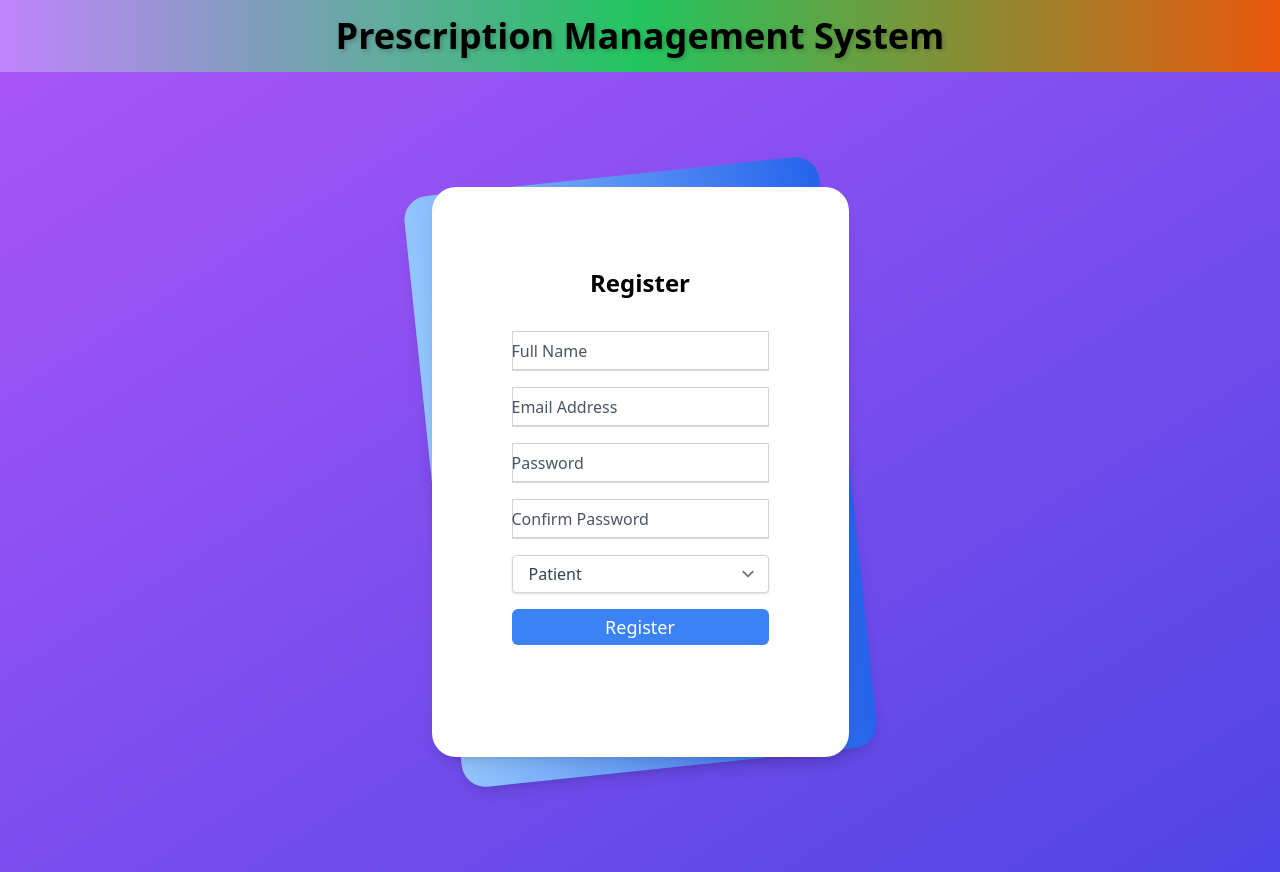
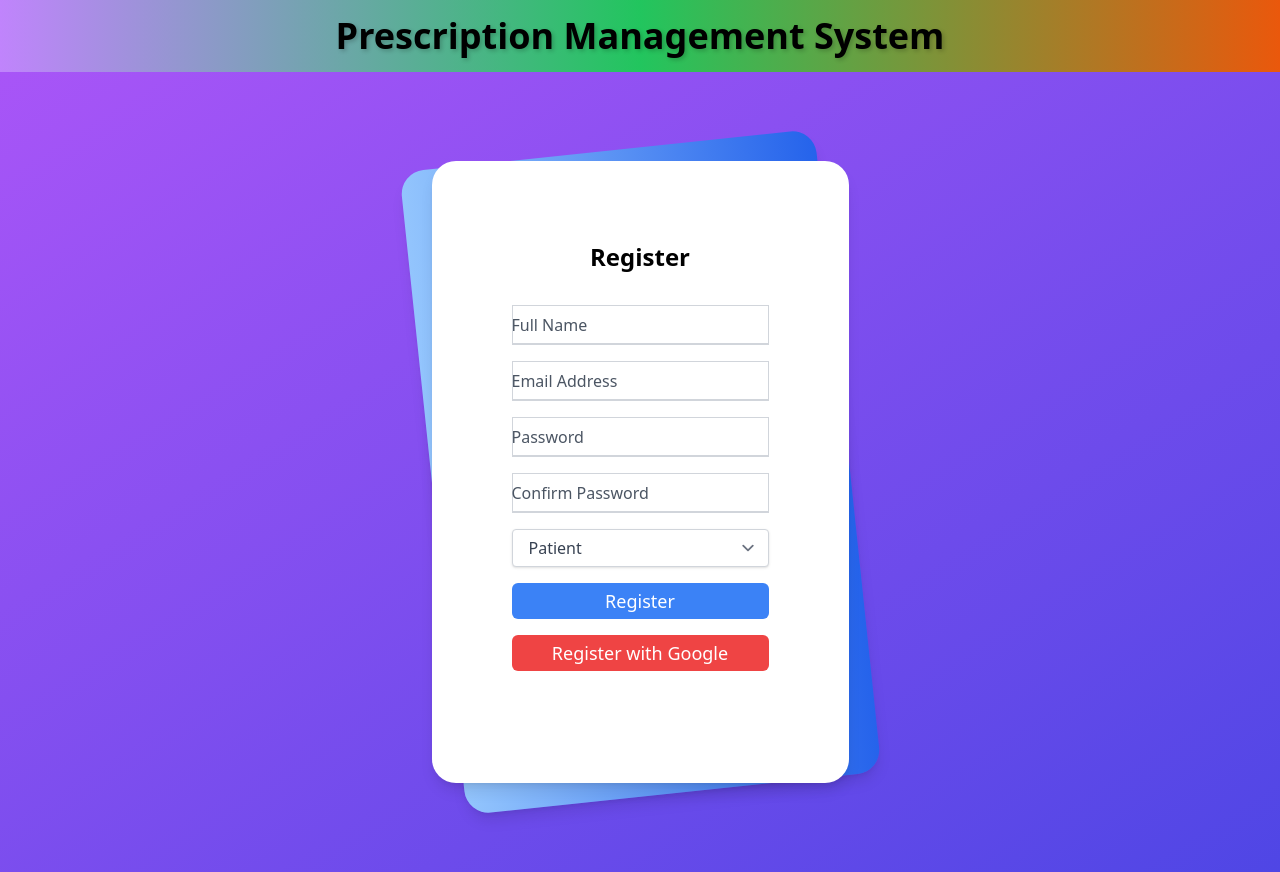
Before and after one commit to itsivali/prescription-manament-app, a React (Create React App) app: page /register in a window 1280 px wide. Built offline with nearby package versions, Linux system fonts and the light colour scheme; no server answers.

Commit message:
feature: implement Google login functionality in registration component

```diff
--- a/src/components/Authentication/Register.js
+++ b/src/components/Authentication/Register.js
@@ -1,10 +1,9 @@
 import React, { useState } from 'react';
-import { Link, useNavigate } from 'react-router-dom';
+import { useNavigate } from 'react-router-dom';
 import { gql, useMutation } from '@apollo/client';
 import { toast } from 'react-toastify';
-import { GoogleLogin } from '@react-oauth/google';
-import { FaEnvelope, FaLock, FaUser, FaChevronDown } from 'react-icons/fa';
 import 'react-toastify/dist/ReactToastify.css';
+import { useGoogleLogin } from '@react-oauth/google';
 import './Login.css';
 
 const REGISTER_MUTATION = gql`
@@ -29,7 +28,6 @@ function Register() {
   const [confirmPassword, setConfirmPassword] = useState('');
   const [role, setRole] = useState('PATIENT');
   const [error, setError] = useState('');
-  const [isFormExpanded, setIsFormExpanded] = useState(false);
 
   const [registerMutation, { loading }] = useMutation(REGISTER_MUTATION);
 
@@ -61,6 +59,20 @@ function Register() {
     }
   };
 
+  const googleLogin = useGoogleLogin({
+    onSuccess: tokenResponse => {
+      console.log(tokenResponse);
+      // Handle the Google login success here
+      // You can send the token to your backend for verification and user creation
+      toast.success('Google login successful!');
+      navigate('/patient-dashboard'); // Or wherever you want to redirect
+    },
+    onError: errorResponse => {
+      console.log(errorResponse);
+      toast.error('Google login failed!');
+    },
+  });
+
   return (
     <div className="min-h-screen bg-gradient-to-br from-purple-500 to-indigo-600 py-6 flex flex-col justify-center sm:py-12">
       <div className="relative py-3 sm:max-w-xl sm:mx-auto">
@@ -71,7 +83,7 @@ function Register() {
               <h1 className="text-2xl font-semibold">Register</h1>
             </div>
             <div className="divide-y divide-gray-200">
-              <div className="py-8 text-base leading-6 space-y-4 text-gray-700 sm:text-lg sm:leading-7">
+              <form onSubmit={handleSubmit} className="py-8 text-base leading-6 space-y-4 text-gray-700 sm:text-lg sm:leading-7">
                 {error && <p className="text-red-500">{error}</p>}
                 <div className="relative">
                   <input
@@ -151,7 +163,15 @@ function Register() {
                     {loading ? 'Registering...' : 'Register'}
                   </button>
                 </div>
-              </div>
+                <div className="relative mt-4">
+                  <button
+                    onClick={googleLogin}
+                    className="w-full bg-red-500 text-white rounded-md px-2 py-1 hover:bg-red-600 transition-colors"
+                  >
+                    Register with Google
+                  </button>
+                </div>
+              </form>
             </div>
           </div>
         </div>
```
